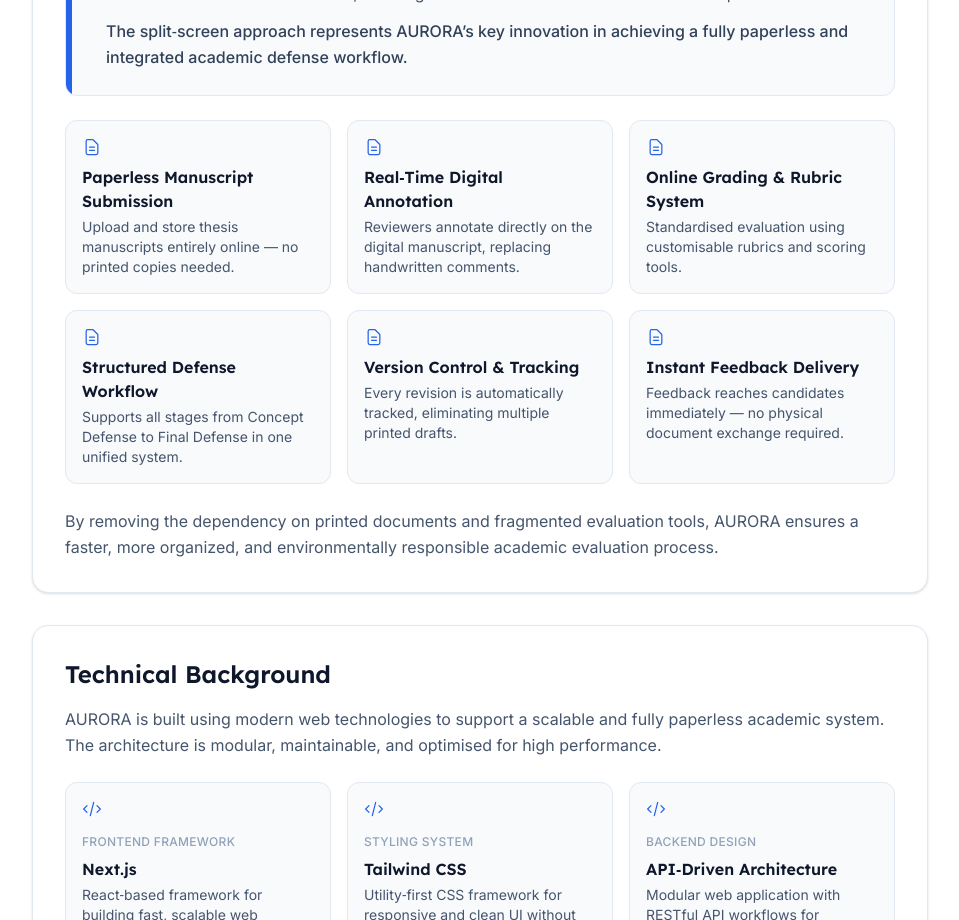
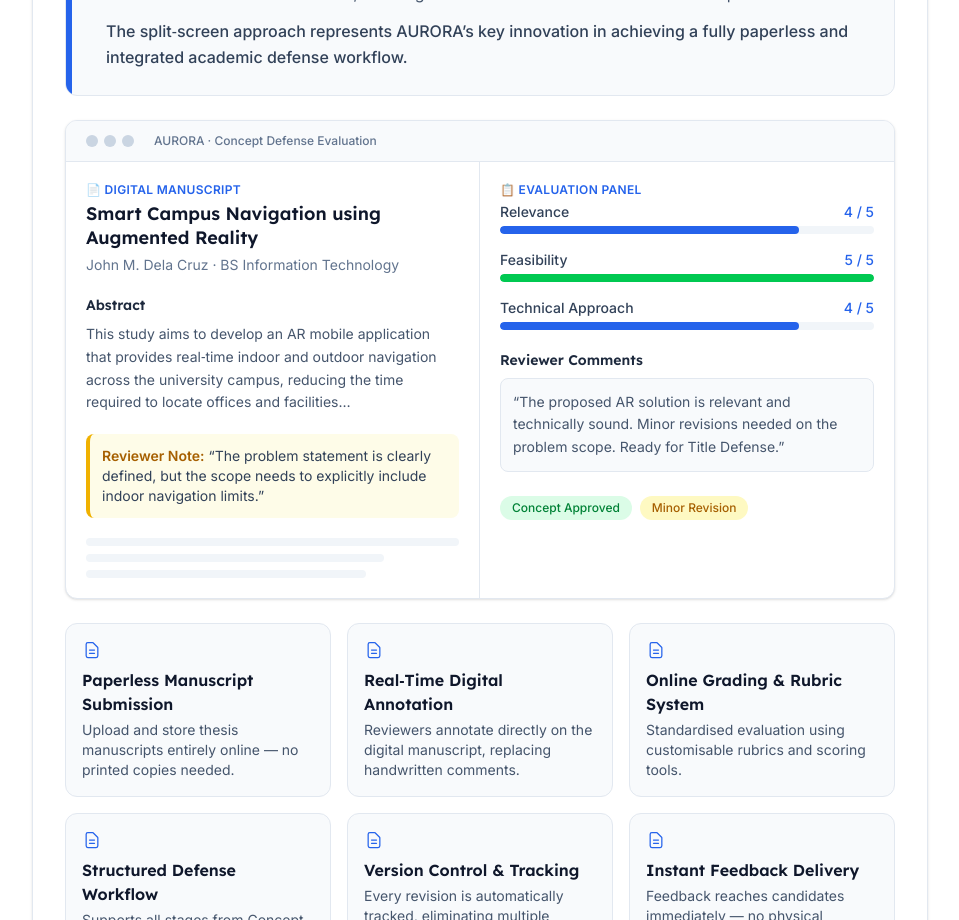
Before and after one commit to gnmngo/aurora-concept-defense, a Next.js app: page / in a window 1280 px wide. Shown: the part 2700-3620 px from the top of the page, without its empty margins (312-1271 px from the left). Built offline with nearby package versions, Linux system fonts and the light colour scheme.

Commit message:
Add split-screen feature preview to Proposed Solution

```diff
--- a/components/sections/ProposedSolution.tsx
+++ b/components/sections/ProposedSolution.tsx
@@ -1,3 +1,5 @@
+import SplitScreenPreview from "./SplitScreenPreview";
+
 export default function ProposedSolution() {
   const features = [
     { title: "Paperless Manuscript Submission", description: "Upload and store thesis manuscripts entirely online — no printed copies needed." },
@@ -41,6 +43,9 @@
           </div>
         </div>
 
+        {/* ––––––––––––– NEW: Split‑Screen Feature Preview ––––––––––––– */}
+        <SplitScreenPreview />
+
         {/* Feature cards grid */}
         <div className="grid grid-cols-1 sm:grid-cols-2 lg:grid-cols-3 gap-4 mb-6">
           {features.map((feature) => (
--- /dev/null
+++ b/components/sections/SplitScreenPreview.tsx
@@ -0,0 +1,120 @@
+export default function SplitScreenPreview() {
+  return (
+    <div className="mb-6 rounded-xl border border-slate-200 dark:border-slate-600 overflow-hidden shadow-sm bg-white dark:bg-slate-800">
+      {/* Title bar */}
+      <div className="flex items-center gap-2 px-5 py-3 bg-slate-50 dark:bg-slate-900 border-b border-slate-200 dark:border-slate-600">
+        <div className="flex gap-1.5">
+          <span className="w-3 h-3 rounded-full bg-slate-300 dark:bg-slate-600" />
+          <span className="w-3 h-3 rounded-full bg-slate-300 dark:bg-slate-600" />
+          <span className="w-3 h-3 rounded-full bg-slate-300 dark:bg-slate-600" />
+        </div>
+        <span className="ml-3 text-xs font-medium text-slate-500 dark:text-slate-400">
+          AURORA · Concept Defense Evaluation
+        </span>
+      </div>
+
+      {/* Split panels */}
+      <div className="grid grid-cols-1 md:grid-cols-2 divide-y md:divide-y-0 md:divide-x divide-slate-200 dark:divide-slate-700">
+        {/* ––––––––––– LEFT: Digital Manuscript ––––––––––– */}
+        <div className="p-5 space-y-5">
+          <p className="text-xs font-semibold uppercase tracking-wide text-royal dark:text-blue-400 mb-1">
+            📄 Digital Manuscript
+          </p>
+
+          {/* Thesis title */}
+          <div>
+            <h3 className="text-lg font-semibold text-slate-900 dark:text-white leading-snug">
+              Smart Campus Navigation using Augmented Reality
+            </h3>
+            <p className="text-sm text-slate-500 dark:text-slate-400 mt-1">
+              John M. Dela Cruz · BS Information Technology
+            </p>
+          </div>
+
+          {/* Abstract / section */}
+          <div className="space-y-2">
+            <h4 className="text-sm font-semibold text-slate-800 dark:text-slate-200">Abstract</h4>
+            <p className="text-sm text-slate-600 dark:text-slate-300 leading-relaxed">
+              This study aims to develop an AR mobile application that provides real‑time indoor and outdoor
+              navigation across the university campus, reducing the time required to locate offices and
+              facilities…
+            </p>
+          </div>
+
+          {/* Annotated block */}
+          <div className="p-3 rounded-lg bg-yellow-50 dark:bg-yellow-900/10 border-l-4 border-yellow-500 text-sm text-slate-700 dark:text-slate-300">
+            <span className="font-semibold text-yellow-700 dark:text-yellow-400">Reviewer Note:</span>{" "}
+            “The problem statement is clearly defined, but the scope needs to explicitly include indoor
+            navigation limits.”
+          </div>
+
+          {/* More manuscript text */}
+          <div className="space-y-2">
+            <div className="h-2 bg-slate-100 dark:bg-slate-700 rounded w-full" />
+            <div className="h-2 bg-slate-100 dark:bg-slate-700 rounded w-4/5" />
+            <div className="h-2 bg-slate-100 dark:bg-slate-700 rounded w-3/4" />
+          </div>
+        </div>
+
+        {/* ––––––––––– RIGHT: Evaluation Panel ––––––––––– */}
+        <div className="p-5 space-y-5">
+          <p className="text-xs font-semibold uppercase tracking-wide text-royal dark:text-blue-400 mb-1">
+            📋 Evaluation Panel
+          </p>
+
+          {/* Rubric scores */}
+          <div className="space-y-4">
+            <div>
+              <div className="flex justify-between text-sm font-medium mb-1">
+                <span className="text-slate-700 dark:text-slate-300">Relevance</span>
+                <span className="text-royal dark:text-blue-400">4 / 5</span>
+              </div>
+              <div className="h-2 bg-slate-100 dark:bg-slate-700 rounded-full overflow-hidden">
+                <div className="h-full w-[80%] bg-royal dark:bg-blue-500 rounded-full" />
+              </div>
+            </div>
+            <div>
+              <div className="flex justify-between text-sm font-medium mb-1">
+                <span className="text-slate-700 dark:text-slate-300">Feasibility</span>
+                <span className="text-royal dark:text-blue-400">5 / 5</span>
+              </div>
+              <div className="h-2 bg-slate-100 dark:bg-slate-700 rounded-full overflow-hidden">
+                <div className="h-full w-full bg-green-500 dark:bg-green-400 rounded-full" />
+              </div>
+            </div>
+            <div>
+              <div className="flex justify-between text-sm font-medium mb-1">
+                <span className="text-slate-700 dark:text-slate-300">Technical Approach</span>
+                <span className="text-royal dark:text-blue-400">4 / 5</span>
+              </div>
+              <div className="h-2 bg-slate-100 dark:bg-slate-700 rounded-full overflow-hidden">
+                <div className="h-full w-[80%] bg-royal dark:bg-blue-500 rounded-full" />
+              </div>
+            </div>
+          </div>
+
+          {/* Written comment */}
+          <div>
+            <h4 className="text-sm font-semibold text-slate-800 dark:text-slate-200 mb-2">
+              Reviewer Comments
+            </h4>
+            <div className="p-3 bg-slate-50 dark:bg-slate-900/50 rounded-lg border border-slate-200 dark:border-slate-600 text-sm text-slate-600 dark:text-slate-300 leading-relaxed">
+              “The proposed AR solution is relevant and technically sound. Minor revisions needed on the
+              problem scope. Ready for Title Defense.”
+            </div>
+          </div>
+
+          {/* Status badges */}
+          <div className="flex gap-2 pt-1">
+            <span className="text-xs px-3 py-1 rounded-full bg-green-100 dark:bg-green-900/20 text-green-700 dark:text-green-300 font-medium">
+              Concept Approved
+            </span>
+            <span className="text-xs px-3 py-1 rounded-full bg-yellow-100 dark:bg-yellow-900/20 text-yellow-700 dark:text-yellow-300 font-medium">
+              Minor Revision
+            </span>
+          </div>
+        </div>
+      </div>
+    </div>
+  );
+}
```
